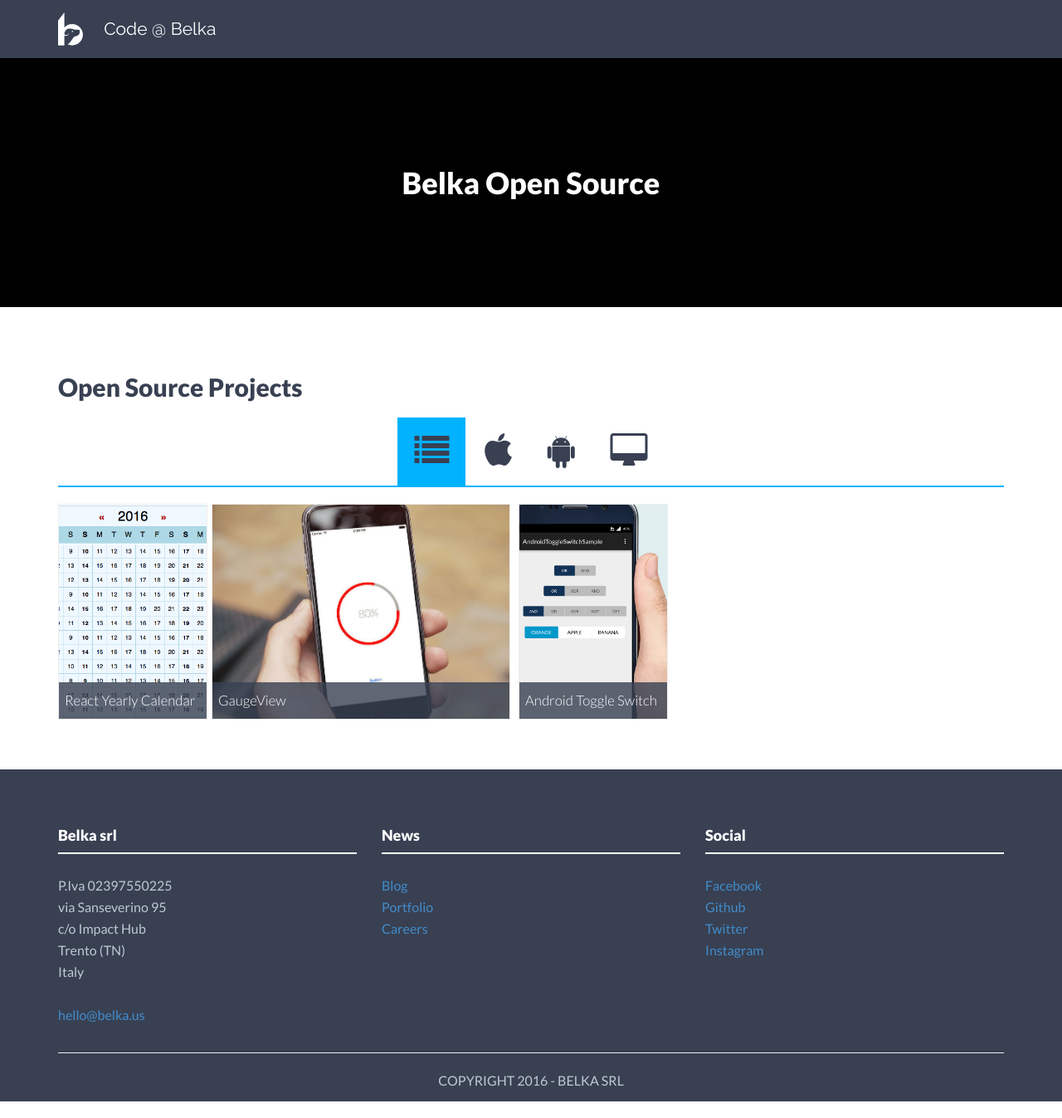
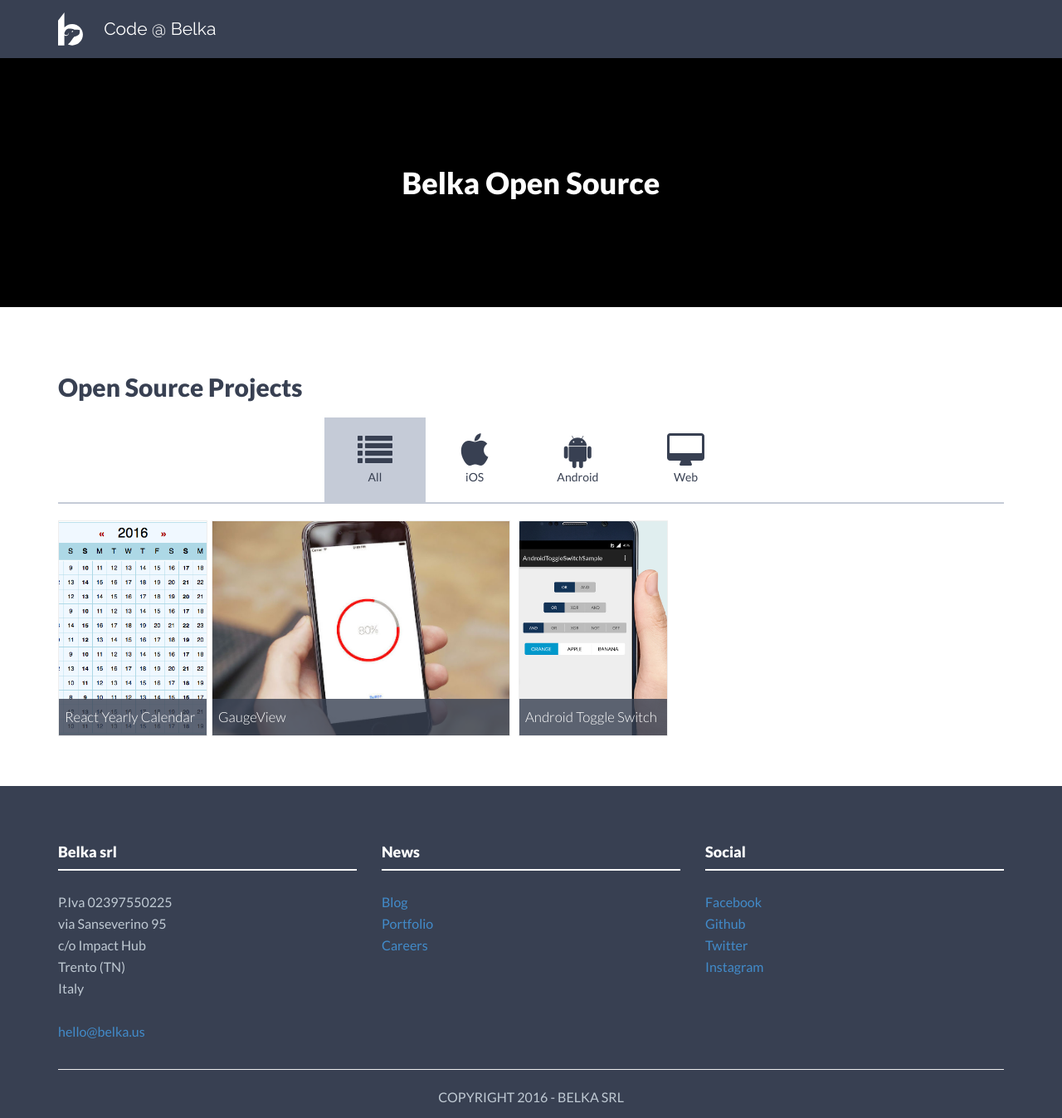
Before and after one commit to BelkaLab/old-belkalab.github.io, a Jekyll site: the page built from index.html, in a window 1280 px wide and 1347 px high. Shown: the whole window at 83% size. Built offline with Jekyll 4.4.1, drawn with Linux system fonts in a browser that asks for light colours.

Commit message:
Add text under iOS/Android/Web icons in home

```diff
--- a/_layouts/home-layout.html
+++ b/_layouts/home-layout.html
@@ -11,16 +11,20 @@
 
     <div class="button-group">
       <div class="button button-checked filters" data-filter="*">
-        <i class="fa fa-list"></i>
+        <i class="fa fa-list"></i><br>
+        All
       </div>
       <div class="button filters" data-filter=".iOS">
-        <i class="fa fa-apple"></i>
+        <i class="fa fa-apple"></i><br>
+        iOS
       </div>
       <div class="button filters" data-filter=".android">
-        <i class="fa fa-android"></i>
+        <i class="fa fa-android"></i><br>
+        Android
       </div>
       <div class="button filters" data-filter=".web">
-        <i class="fa fa-desktop"></i>
+        <i class="fa fa-desktop"></i><br>
+        Web
       </div>
     </div>
 
--- a/assets/css/style.scss
+++ b/assets/css/style.scss
@@ -466,12 +466,12 @@
 	text-align: center;
 	margin-top: 20px;
 	margin-bottom: 20px;
-	border-bottom: 2px solid #01b2fe;
+	border-bottom: 2px solid #c5cbd7;
 
 	.button {
 		cursor: pointer;
 		display: inline-block;
-		padding: 20px;
+		padding: 20px 40px 20px 40px;
 		transition: .2s all;
 
 		i {
@@ -480,11 +480,12 @@
 	}
 
 	.button:hover {
-		background: #ccc
+		background: #C72D22;
+		color: #fff;
 	}
 
 	.button-checked {
-		background: #01b2fe
+		background: #c5cbd7
 	}
 }
 
```
Also changed, not shown: 2 other files.
